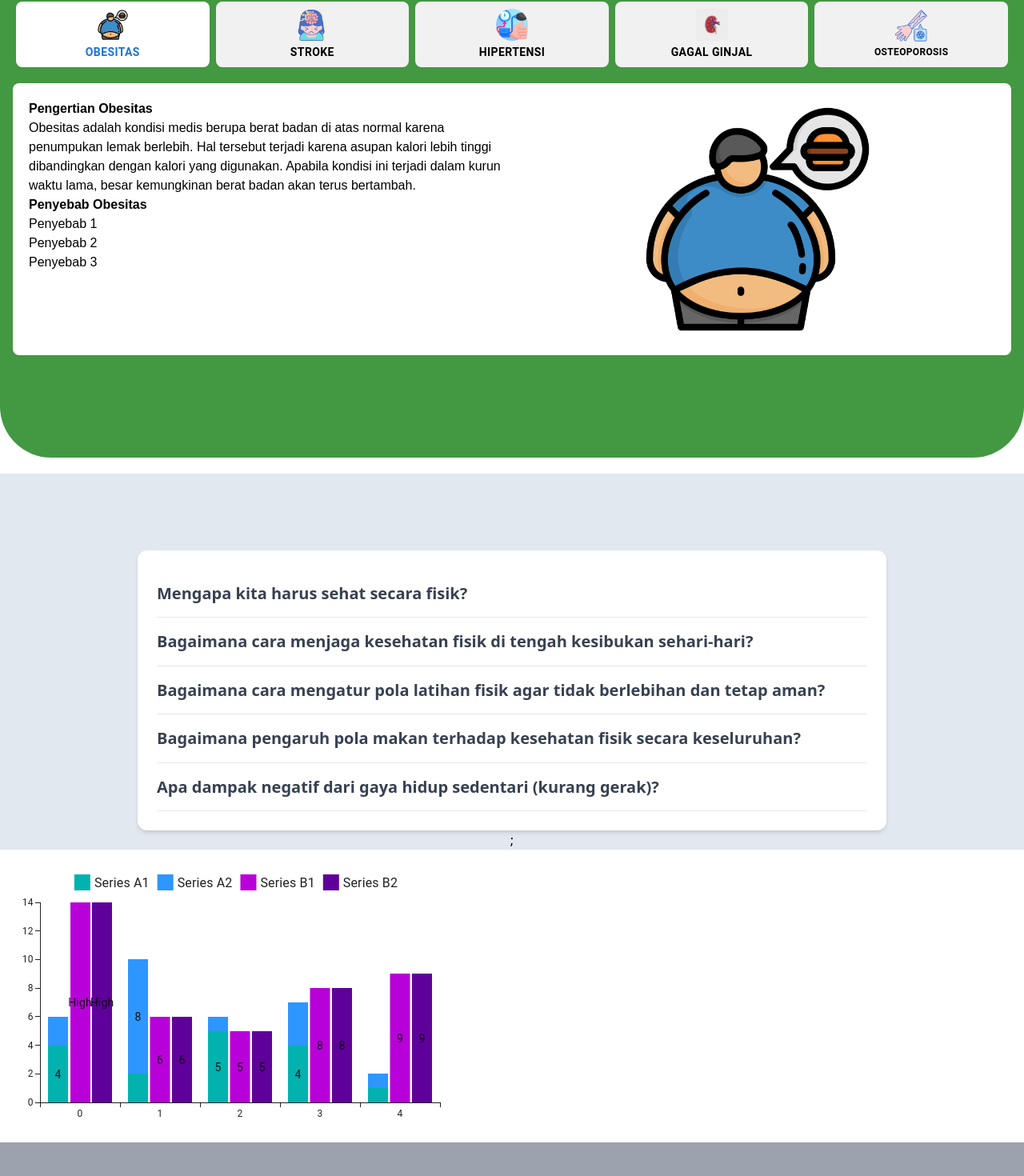
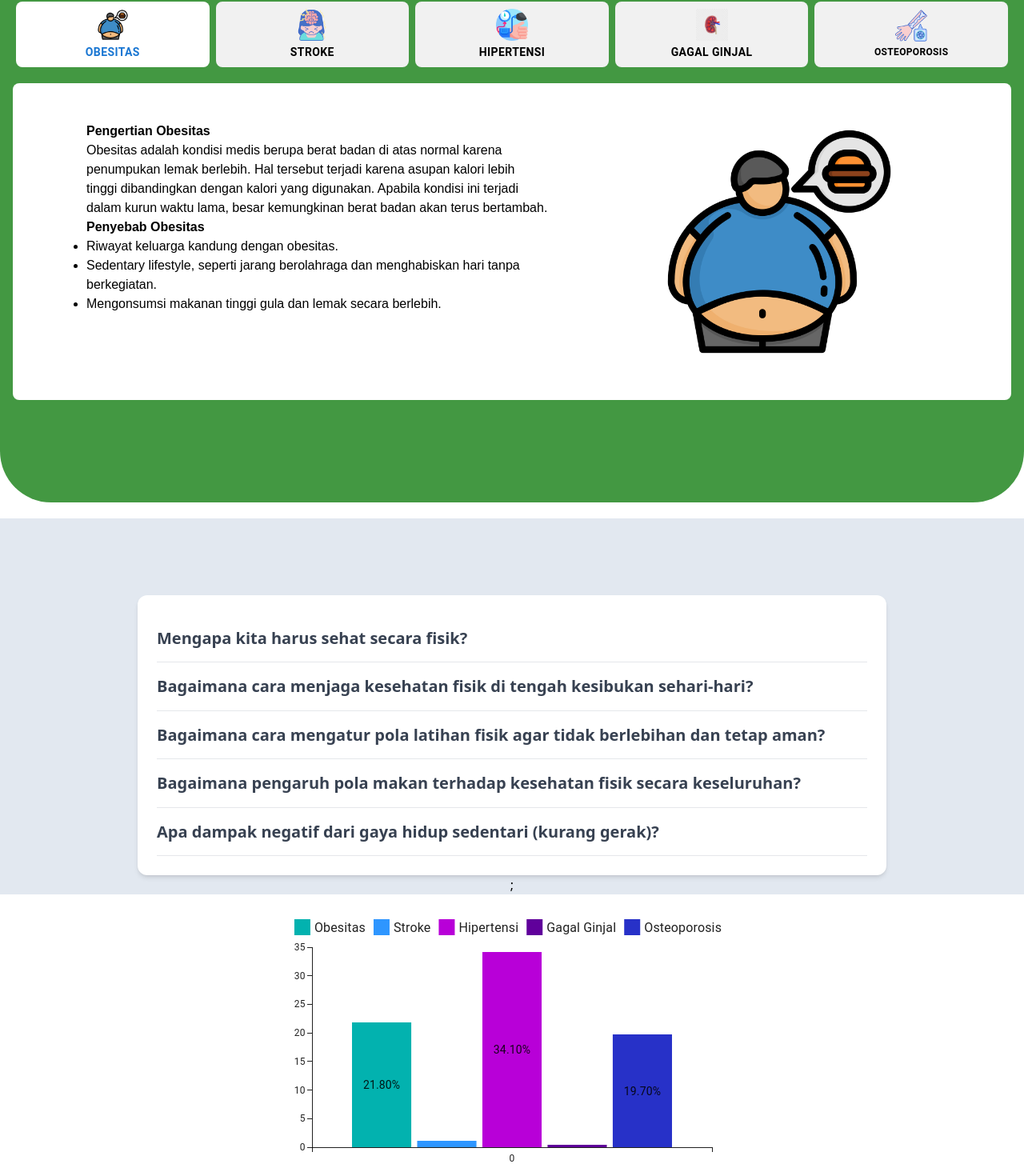
Before and after one commit to mybezen/prj-sagas, a React (Vite) app: page / in a window 1280 px wide. Shown: the part 1840-3310 px from the top of the page at 80% size. Built offline with nearby package versions, Linux system fonts and the light colour scheme.

Commit message:
Edit Tabs, Charts, And Navbar

```diff
--- a/src/components/Charts.jsx
+++ b/src/components/Charts.jsx
@@ -1,23 +1,26 @@
-import * as React from 'react';
 import { BarChart } from '@mui/x-charts/BarChart';
 
 export default function CustomLabels() {
   return (
+    <div className='container flex flex-col items-center'>
     <BarChart
       series={[
-        { data: [4, 2, 5, 4, 1], stack: 'A', label: 'Series A1' },
-        { data: [2, 8, 1, 3, 1], stack: 'A', label: 'Series A2' },
-        { data: [14, 6, 5, 8, 9], label: 'Series B1' },
-        { data: [14, 6, 5, 8, 9], label: 'Series B2' },
+        { data: [21.8], label: 'Obesitas' },
+        { data: [1.09],   label: 'Stroke' },
+        { data: [34.1], label: 'Hipertensi' },
+        { data: [0.38], label: 'Gagal Ginjal' },
+        { data: [19.7], label: 'Osteoporosis' },
       ]}
       barLabel={(item, context) => {
-        if ((item.value ?? 0) > 10) {
+        if ((item.value ?? 0  ) > 100) {
           return 'High';
         }
-        return context.bar.height < 60 ? null : item.value?.toString();
+        // Menambahkan simbol % ke dalam label
+        return context.bar.height < 60 ? null : `${item.value?.toFixed(2)}%`;
       }}
       width={600}
       height={350}
-    />
+      />
+      </div>
   );
 }
--- a/src/components/Navbar.jsx
+++ b/src/components/Navbar.jsx
@@ -81,7 +81,7 @@ export function StickyNavbar() {
           <div className="mr-4 hidden lg:block">{navList}</div>
           <IconButton
             variant="text"
-            className="ml-auto h-6 w-6 text-inherit hover:bg-transparent focus:bg-transparent active:bg-transparent lg:hidden"
+            className="rounded-none p-4 ml-auto h-6 w-6 text-inherit hover:bg-transparent focus:bg-lime-gr ansparent active:bg-transparent  lg:hidden"
             ripple={false}
             onClick={() => setOpenNav(!openNav)}
           >
--- a/src/components/Tabs.jsx
+++ b/src/components/Tabs.jsx
@@ -144,19 +144,21 @@ export default function IconLabelTabs() {
 
           <Box
             sx={{
-              padding: '20px',
+              padding: '48px',
               marginTop: '20px',
               bgcolor: '#ffffff',
               borderRadius: '8px',
               minHeight: '200px',
               width: '100%',
+              paddingLeft: '92px',
+              paddingRight: '2px'
             }}
           >
             {value === 0 && (
               /* Obesitas */
               <Box sx={{ display: 'flex' }} data-aos="zoom-in">
                 {/* Text Column */}
-                <Box sx={{ flex: 1, paddingRight: '20px' }}>
+                <Box sx={{ flex: 1,  }}>
                   <h2 className="poppins-bold">Pengertian Obesitas</h2>
                   <p className="poppins-regular">
                     Obesitas adalah kondisi medis berupa berat badan di atas
@@ -167,10 +169,10 @@ export default function IconLabelTabs() {
                     terus bertambah.
                   </p>
                   <h3 className="poppins-bold">Penyebab Obesitas</h3>
-                  <ul className="poppins-regular">
-                    <li>Penyebab 1</li>
-                    <li>Penyebab 2</li>
-                    <li>Penyebab 3</li>
+                  <ul className="poppins-regular list-disc">
+                    <li>Riwayat keluarga kandung dengan obesitas.</li>
+                    <li>Sedentary lifestyle, seperti jarang berolahraga dan menghabiskan hari tanpa berkegiatan.</li>
+                    <li>Mengonsumsi makanan tinggi gula dan lemak secara berlebih.</li>
                   </ul>
                 </Box>
                 {/* Image Column */}
@@ -198,7 +200,7 @@ export default function IconLabelTabs() {
               /* Stroke */
               <Box sx={{ display: 'flex' }} data-aos="zoom-in">
                 {/* Text Column */}
-                <Box sx={{ flex: 1, paddingRight: '20px' }}>
+                <Box sx={{ flex: 1,  }}>
                   <h2 className="poppins-bold">Pengertian Stroke</h2>
                   <p className="poppins-regular">
                     Transient Ischemic Attack (TIA) atau lebih dikenal dengan
@@ -240,7 +242,7 @@ export default function IconLabelTabs() {
               /* Hipertensi */
               <Box sx={{ display: 'flex' }} data-aos="zoom-in">
                 {/* Text Column */}
-                <Box sx={{ flex: 1, paddingRight: '20px' }}>
+                <Box sx={{ flex: 1,  }}>
                   <h2>Pengertian Hipertensi</h2>
                   <p>
                     Lorem ipsum dolor sit amet, consectetur adipiscing elit.
@@ -278,7 +280,7 @@ export default function IconLabelTabs() {
             {value === 3 && (
               <Box sx={{ display: 'flex' }} data-aos="zoom-in">
                 {/* Text Column */}
-                <Box sx={{ flex: 1, paddingRight: '20px' }}>
+                <Box sx={{ flex: 1,  }}>
                   <h2>Pengertian Gagal Ginjal</h2>
                   <p>
                     Lorem ipsum dolor sit amet, consectetur adipiscing elit.
@@ -316,7 +318,7 @@ export default function IconLabelTabs() {
             {value === 4 && (
               <Box sx={{ display: 'flex' }} data-aos="zoom-in">
                 {/* Text Column */}
-                <Box sx={{ flex: 1, paddingRight: '20px' }}>
+                <Box sx={{ flex: 1,  }}>
                   <h2>Pengertian Osteoporosis</h2>
                   <p>
                     Lorem ipsum dolor sit amet, consectetur adipiscing elit.
```
